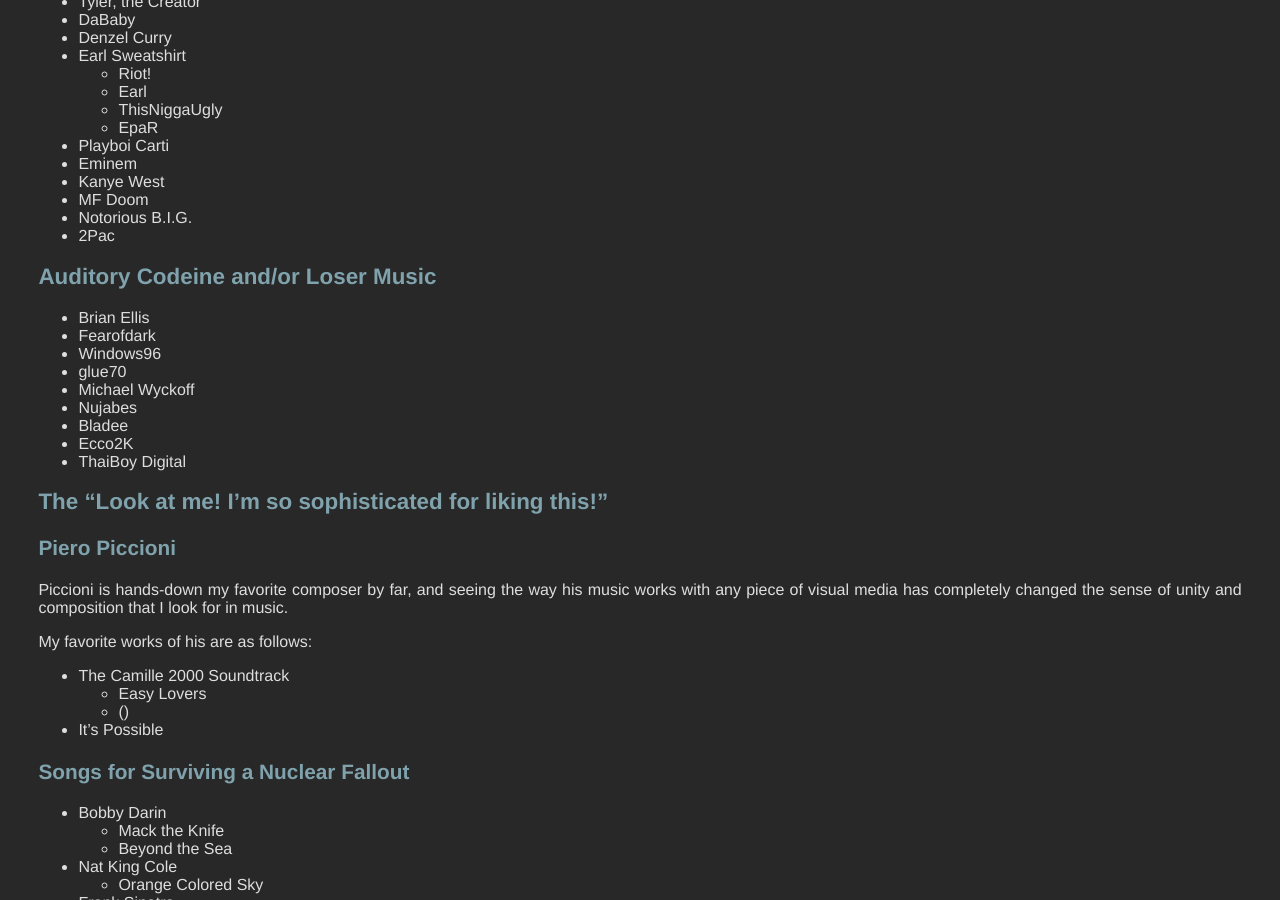
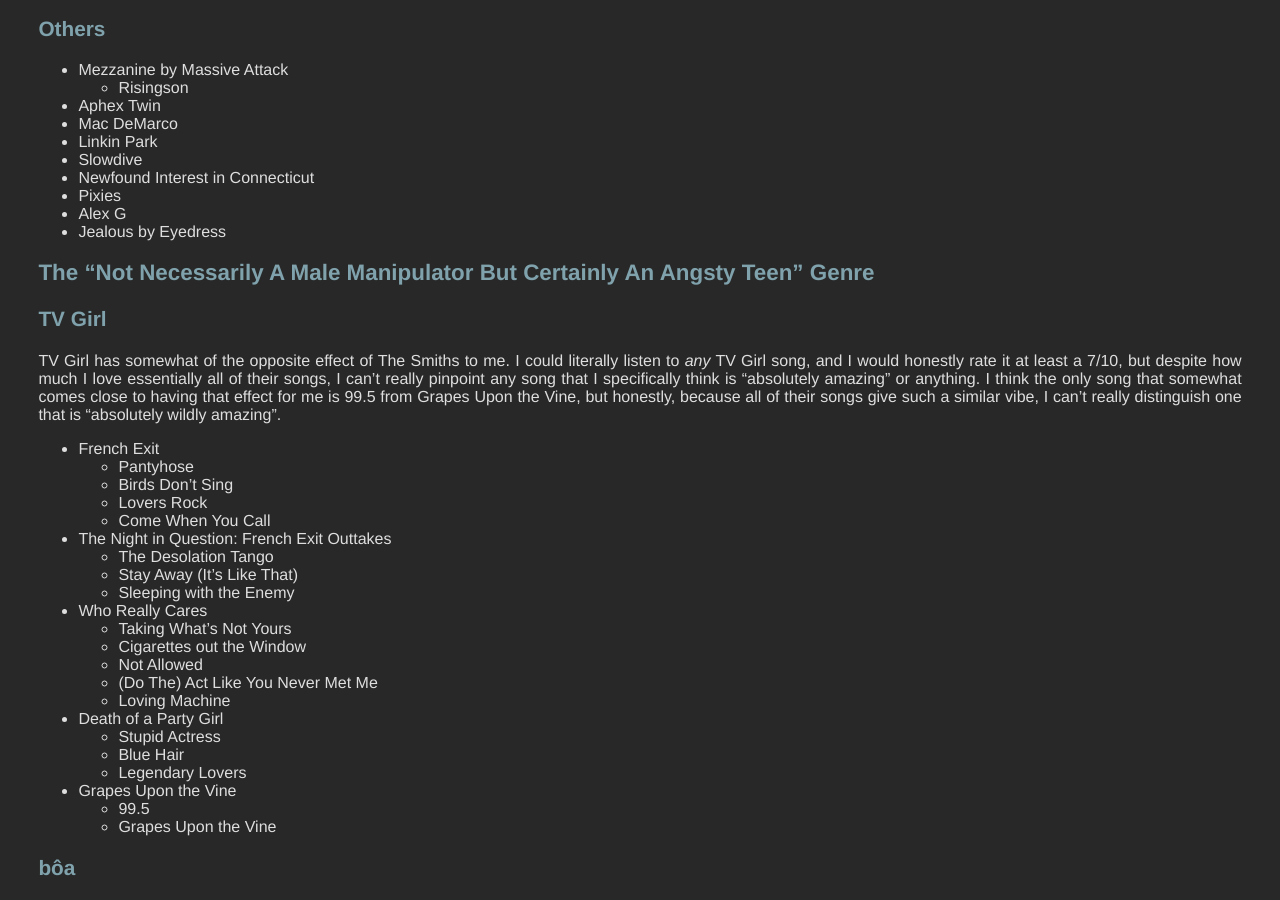
Before and after one commit to mufaro3/mufaro3.github.io, a Jekyll site: the page built from _posts/2024-08-15-music-base.md, in a window 1280 px wide and 900 px high, scrolled down 1375 px. Built offline with Jekyll 4.4.1, drawn with Linux system fonts in a browser that asks for light colours; some of the changed text lies outside the part shown.

Commit message:
more music update

```diff
--- a/_includes/head.html
+++ b/_includes/head.html
@@ -7,6 +7,6 @@
     <title>{% if page.title %}{{ page.title }} | {{ site.title }}{% else %}{{ site.title }}{% endif %}</title>
     <link href="{{ "css/main.css" | absolute_url }}" rel="stylesheet" type="text/css">
     <link href="{{ "css/syntax-theme.css" | absolute_url }}" rel="stylesheet" type="text/css">
-    <link rel="shortcut icon" href="{{ site.baseurl }}images/favicon.ico">
-    <link rel="alternate" type="application/atom+xml" title="Atom Feed" href="{{ site.baseurl }}feed/">
+    <link rel="shortcut icon" href="{{ "images/favicon.ico" | absolute_url }}">
+    <link rel="alternate" type="application/atom+xml" title="Atom Feed" href="{{ "feed" | absolute_url }}">
 </head>
--- a/_posts/2024-08-15-music-base.md
+++ b/_posts/2024-08-15-music-base.md
@@ -44,18 +44,103 @@
 
 Radiohead is fairly difficult to rank effectively for me, but I genuinely believe that they are my second favorite band of all time. I'm unoriginal (and, to be perfectly honest, I don't even try to be original), so <span class="emph">"OK Computer OKNOTOK"</span> has almost entirely changed my life for the better, especially the song <span class="emph">Paranoid Android</span>.
 
-- Massive Attack
+### The Smiths
+
+I'll be honest, I feel incredibly conflicted about The Smiths. I think the easiest way to explain them is that they are one of my least favorite bands, but they have some of my favorite songs of all time. For example, The Headmaster Ritual was my most listened song of 2023 *by far*.
+
+- Meat is Murder
+    - The Headmaster Ritual
+    - Barbarism Starts at Home
+- The Smiths
+    - This Charming Man (+ The John Peel Session)
+- The Queen is Dead
+    - There Is a Light That Never Goes Out
+    - Bigmouth Strikes Again
+- Hatful of Hollow
+    - Heaven Knows I'm Miserable Now
+    - Still Ill
+
+### Others
+
+- Mezzanine by Massive Attack
+    - Risingson
 - Aphex Twin
-- The Smiths
-- TV Girl
 - Mac DeMarco
 - Linkin Park
 - Slowdive
-- bôa
-- Floatie
 - Newfound Interest in Connecticut
 - Pixies
 - Alex G
+- Jealous by Eyedress
+
+## The "Not Necessarily A Male Manipulator But Certainly An Angsty Teen" Genre
+
+### TV Girl
+
+TV Girl has somewhat of the opposite effect of The Smiths to me. I could literally listen to *any* TV Girl song, and I would honestly rate it at least a 7/10, but despite how much I love essentially all of their songs, I can't really pinpoint any song that I specifically think is "absolutely amazing" or anything. I think the only song that somewhat comes close to having that effect for me is 99.5 from Grapes Upon the Vine, but honestly, because all of their songs give such a similar vibe, I can't really distinguish one that is "absolutely wildly amazing".
+
+- French Exit
+    - Pantyhose
+    - Birds Don't Sing
+    - Lovers Rock
+    - Come When You Call
+- The Night in Question: French Exit Outtakes
+    - The Desolation Tango
+    - Stay Away (It's Like That)
+    - Sleeping with the Enemy
+- Who Really Cares
+    - Taking What's Not Yours
+    - Cigarettes out the Window
+    - Not Allowed
+    - (Do The) Act Like You Never Met Me
+    - Loving Machine
+- Death of a Party Girl
+    - Stupid Actress
+    - Blue Hair
+    - Legendary Lovers
+- Grapes Upon the Vine
+    - 99.5
+    - Grapes Upon the Vine
+
+### bôa
+
+If you haven't been able to tell yet (from the footer, the MOTD, or likewise), I'm a pretty big fan of Yasuyuki Ueda, Chiaki J. Konaka, Ryutaro Nakamura, and Yoshitoshi Abe's Serial Experiments Lain, and through this series, I discovered my favorite band of all time: bôa.
+
+I genuinely don't think any other band will actually be able to come close to the magnitude of genuinely life-changing world view-shifting effect that their first two albums, Twilight and Get There, have had on my life, and I genuinely believe that the one good thing that TikTok was able to do for the world was somehow miraculously reviving the band today for their new album, Whiplash.
+
+- Twilight
+    - Every song on the album. No seriously, ALL of them. This is what I consider to be one of my *golden albums*, where every single song is a bona fide 10/10.
+- Get There
+    - And the irony, is that not only did bôa make one golden album, but then they went back around and made Get There, which is yet another golden album.
+- The Farm
+    - Ambula
+    - Headstrong
+    - You're Wrong
+    - Disco
+    - I am a Woman
+    - Just a Groove
+- Whiplash
+    - Beautiful and Broken
+    - Whiplash
+
+### Others
+
+- Floatie
+- F Song by Strawberry Guy
+- Insomniac by Memo Boy
+- Tek It by Cafune
+- to hell with it by PinkPantheress
+    - Last Valentines
+    - Pain
+    - Just for Me
+    - Passion
+    - I Must Apologize
+    - Break It Off
+- Boy's a Liar by PinkPatheress
+- Washing Machine Heart by Mitski
+- Frou Frou
+    - Let Go
+    - A New Kind of Love
 
 ## Soundcloud Rap Plus
 
@@ -74,8 +159,13 @@
 - MF Doom
 - Notorious B.I.G.
 - 2Pac
+- Lil Mabu
 
-## Auditory Codeine and/or Loser Music
+## Auditory Codeine and/or Loser Music and/or Psych Ward Jams.
+
+The and/or is necessary, as there is a large amount of overlap between Auditory Codeine, Loser Music, and Psych Ward Jams. This category largely describes the kinds of chill (or violently unchill) electronic (or non-electronic) music that you largely find from having unrestricted internet access from a young age.
+
+I'd say that this genre varies all the way from chilled out beats from guys like Nujabes all the way to raging breakcore from people like Sewerslvt, and quite honestly, I'm down for all of it.
 
 - Brian Ellis
 - Fearofdark
@@ -86,6 +176,10 @@
 - Bladee
 - Ecco2K
 - ThaiBoy Digital
+- Sewerslvt
+- The Serial Experiments Lain Cyberia Mix
+    - Duvet Cyberia Remix by bôa
+    - INFANiTy World by J.J
 
 ## The "Look at me! I'm so sophisticated for liking this!"
 
@@ -97,7 +191,9 @@
 
 - The Camille 2000 Soundtrack
     - Easy Lovers
-    - ()
+    - Pearl
+    - Camille 2000
+    - Tears in Rome
 - It's Possible
 
 ### Songs for Surviving a Nuclear Fallout
@@ -127,7 +223,13 @@
 
 ## Silly Goofy Goober Music
 
-- The Cardigans
+### The Cardigans
+
+- Life
+    - This is undoubtedly one of my *golden* albums, but my absolute favorite 11/10 song off of this album is "Carnival", which has been my most played song for the past three months.
+
+### Others
+
 - Stereolab
 - Britney Spears
     - Toxic
@@ -135,6 +237,10 @@
     - Oops!...I Did It Again
 - Fievel is Glauque
 - Jack Stauber
+- Jamiroquai
+    - Cosmic Girl
+    - Virtual Insanity
+- My Spies by The Republic
 
 ### Individual Albums/Songs
 
@@ -146,28 +252,9 @@
 This is far less of a categorical breakdown of music by different artists, but rather, an unorganized list of various songs fit only for people of verifiably high masculinity, as they are, certainly, incredibly masculine.
 
 - A Way of Life by Mayumi Fujita
+- Let Me Be With You by Round Table
+- Puzzle by Round Table
 
 ## ...And then, Everything Else
 
 Or, in better words, a set of honorable mentions of songs/albums that just can't seem to find a proper place somewhere else on this list.
-
-- My Spies by The Republic
-- The Serial Experiments Lain Cyberia Mix
-    - Duvet Cyberia Remix by bôa
-    - INFANiTy World by J.J
-- Jealous by Eyedress
-- F Song by Strawberry Guy
-- Insomniac by Memo Boy
-- Tek It by Cafune
-- to hell with it by PinkPantheress
-    - Last Valentines
-    - Pain
-    - Just for Me
-    - Passion
-    - I Must Apologize
-    - Break It Off
-- Boy's a Liar by PinkPatheress
-- Washing Machine Heart by Mitski
-- Frou Frou
-    - Let Go
-    - A New Kind of Love
```
